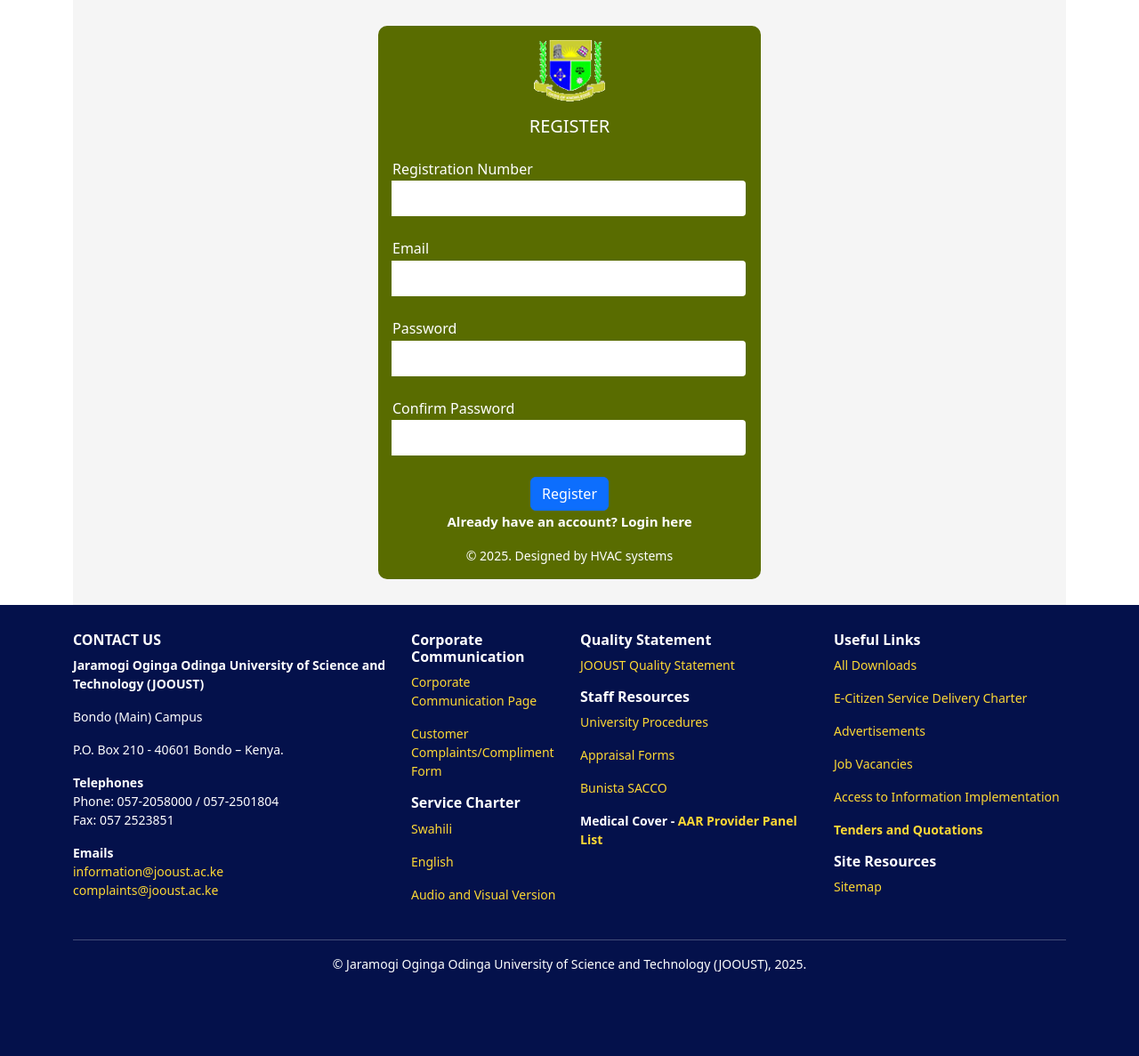
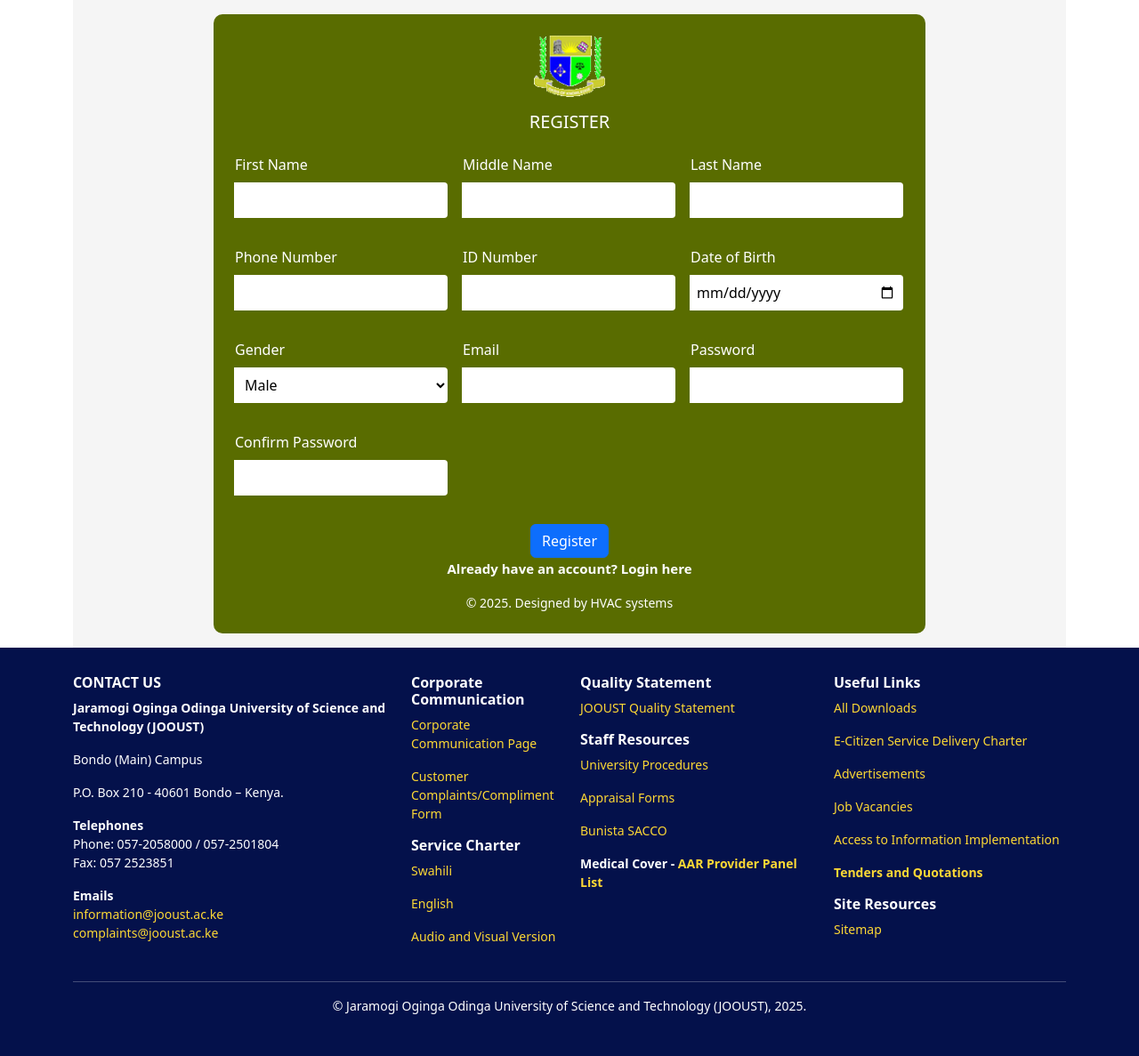
Before and after one commit to n-cognto/university-research, a Django app: page /register/ in a window 1280 px wide. Shown: the part 81-1268 px from the top of the page at 89% size. Before the commit the page ends 1174 px from the top, so only its background shows below. Run offline with Django 5.2, Linux system fonts and the light colour scheme.

Commit message:
Added other fields in the registration card

```diff
--- a/research_portal/templates/profiles/register.html
+++ b/research_portal/templates/profiles/register.html
@@ -13,14 +13,15 @@
         align-items: center;
         min-height: 85vh;
         background-color: #f5f5f5;
+        padding: 1rem;
     }
 
     .register-card {
         background-color: rgb(89, 108, 0);
         border-radius: 10px;
-        padding: 1rem;
+        padding: 1.5rem;
         width: 100%;
-        max-width: 430px;
+        max-width: 800px; /* Increased width to accommodate grid */
         text-align: center;
     }
 
@@ -37,29 +38,55 @@
         text-transform: uppercase;
     }
 
+    /* Grid Layout for Form Inputs */
+    .form-grid {
+        display: grid;
+        grid-template-columns: repeat(3, 1fr); /* 3 equal columns */
+        gap: 1rem; /* Space between grid items */
+    }
+
     .input-group {
-        margin-bottom: 1.5rem;
+        margin-bottom: 1rem;
         text-align: left;
     }
 
     .input-group label {
         display: block;
         color: white;
-        margin-bottom: 0.1rem;
+        margin-bottom: 0.5rem;
         font-weight: normal;
     }
 
-    .input-group input {
+    .input-group input,
+    .input-group select {
         width: 100%;
         padding: 8px;
         border: none;
         border-radius: 4px;
         background-color: white;
+        box-sizing: border-box; /* Ensures padding doesn't increase width */
     }
 
-    .input-group input:focus {
+    .input-group input:focus,
+    .input-group select:focus {
         outline: none;
         border: 2px solid #ffcc00;
+    }
+
+    /* Responsive Adjustments */
+    @media (max-width: 768px) {
+        .form-grid {
+            grid-template-columns: 1fr; /* Single column on smaller screens */
+        }
+
+        .register-card {
+            max-width: 100%;
+            padding: 1rem;
+        }
+
+        .register-title {
+            font-size: 18px;
+        }
     }
 
     .footer-text {
@@ -79,21 +106,6 @@
     .login-link:hover {
         text-decoration: underline;
     }
-
-    /* Mobile Responsiveness */
-    @media (max-width: 768px) {
-        .register-card {
-            padding: 20px;
-        }
-
-        .register-title {
-            font-size: 18px;
-        }
-
-        .btn-primary {
-            font-size: 14px;
-        }
-    }
 </style>
 {% endblock %}
 
@@ -108,9 +120,37 @@
         <h2 class="register-title">REGISTER</h2>
         <form method="POST" id="registerForm">
             {% csrf_token %}
+            <div class="form-grid">
                 <div class="input-group">
-                <label for="reg_number">Registration Number</label>
-                <input type="text" id="reg_number" name="reg_number" required>
+                    <label for="first_name">First Name</label>
+                    <input type="text" id="first_name" name="first_name" required>
+                </div>
+                <div class="input-group">
+                    <label for="middle_name">Middle Name</label>
+                    <input type="text" id="middle_name" name="middle_name" required>
+                </div>
+                <div class="input-group">
+                    <label for="last_name">Last Name</label>
+                    <input type="text" id="last_name" name="last_name" required>
+                </div>
+                <div class="input-group">
+                    <label for="phone_number">Phone Number</label>
+                    <input type="text" id="phone_number" name="phone_number" required>
+                </div>
+                <div class="input-group">
+                    <label for="id_number">ID Number</label>
+                    <input type="text" id="id_number" name="id_number" required>
+                </div>
+                <div class="input-group">
+                    <label for="dob">Date of Birth</label>
+                    <input type="date" id="dob" name="dob" required>
+                </div>
+                <div class="input-group">
+                    <label for="gender">Gender</label>
+                    <select id="gender" name="gender" required>
+                        <option value="male">Male</option>
+                        <option value="female">Female</option>
+                    </select>
                 </div>
                 <div class="input-group">
                     <label for="email">Email</label>
@@ -124,7 +164,8 @@
                     <label for="password2">Confirm Password</label>
                     <input type="password" id="password2" name="password2" required>
                 </div>
-            <button type="submit" class="btn btn-primary">Register</button>
+            </div>
+            <button type="submit" class="btn btn-primary mt-3">Register</button>
         </form>
         <a href="{% url 'login' %}" class="login-link">Already have an account? Login here</a>
         <div class="footer-text">
@@ -134,16 +175,8 @@
 </div>
 <script>
     document.getElementById('registerForm').addEventListener('submit', function(event) {
-        const regNumber = document.getElementById('reg_number').value;
         const email = document.getElementById('email').value;
-        const regNumberPattern = /^[A-Z]\d{3}\/G\/\d{4}\/\d{2}$/;
         const emailPattern = /^[^\s@]+@[^\s@]+\.[^\s@]+$/;
-
-        if (!regNumberPattern.test(regNumber)) {
-            alert('Invalid Registration Number. Format should be like I132/G/4480/22.');
-            event.preventDefault(); // Prevent form submission if validation fails
-            return;
-        }
 
         if (!emailPattern.test(email)) {
             alert('Invalid Email Address.');
```
Lines whose indentation alone changed are shown as unchanged.
